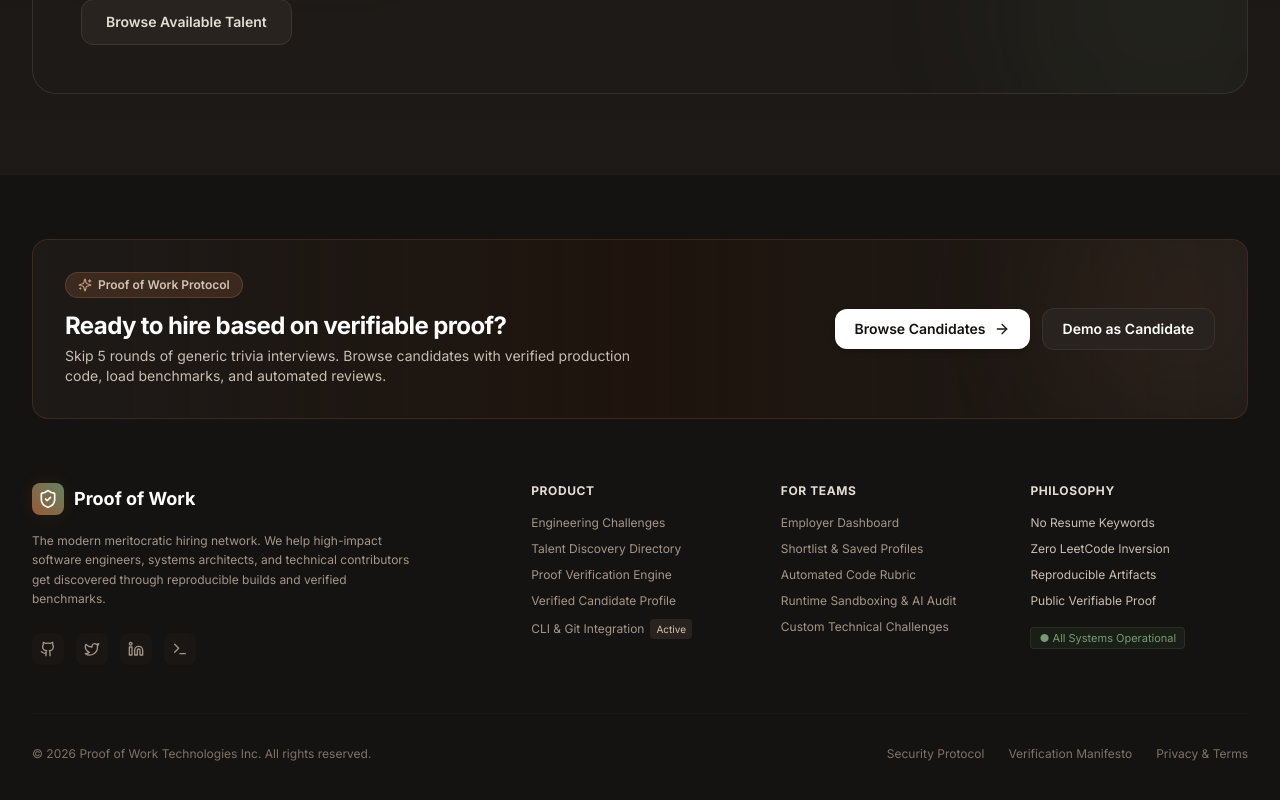
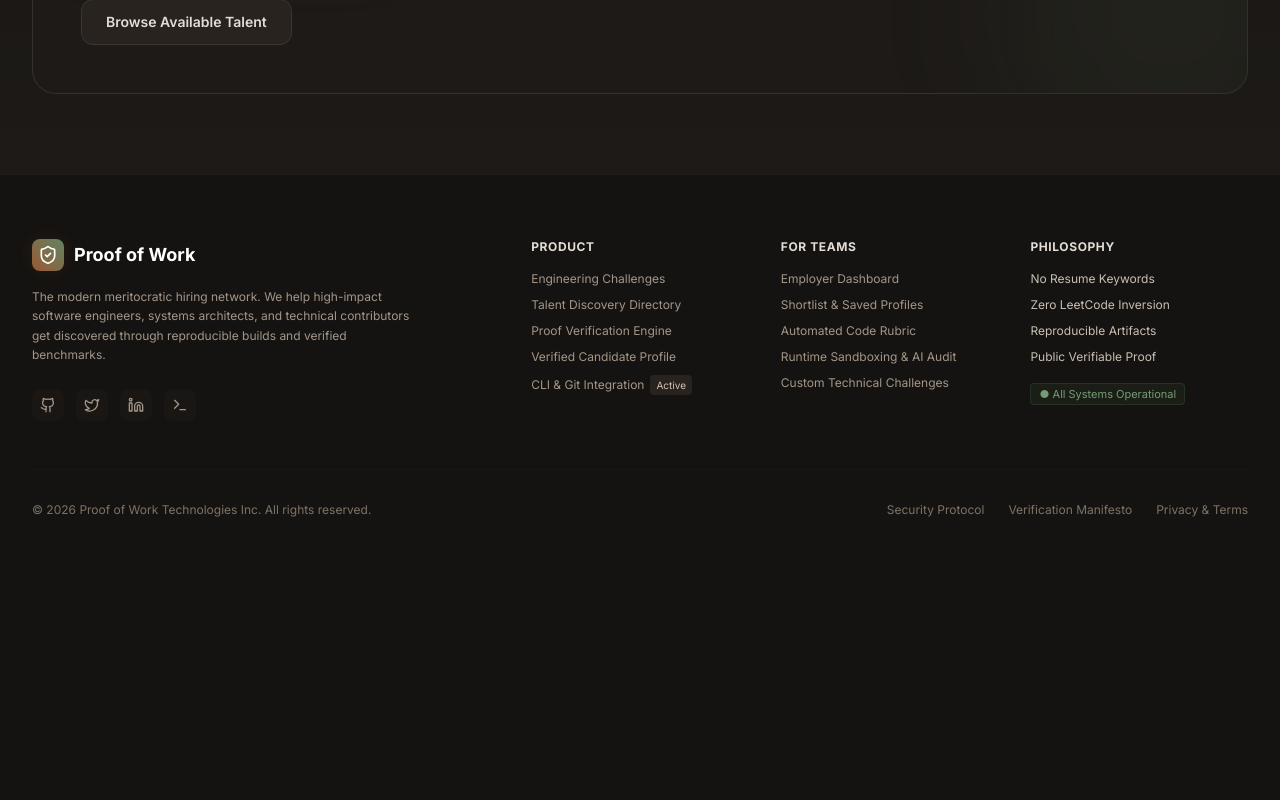
Before and after one commit to sarwgyaraj/Proof-of-Work, a React (Vite) app: page / in a window 1280 px wide. Shown: the part 2859-3659 px from the top of the page. After the commit the page ends 3441 px from the top, so only its background shows below. Built offline with nearby package versions, Linux system fonts and the light colour scheme.

Commit message:
show Ready to hire call to action only for Microsoft/corporate role

```diff
--- a/src/components/Footer.jsx
+++ b/src/components/Footer.jsx
@@ -3,13 +3,17 @@ import { useApp } from '../context/AppContext';
 import { ShieldCheck, Heart, Github, Twitter, Linkedin, Terminal, Sparkles, ArrowRight } from 'lucide-react';
 
 export default function Footer() {
-  const { navigateTo, loginAs } = useApp();
+  const { navigateTo, loginAs, currentUser } = useApp();
+
+  // Show "Ready to hire based on verifiable proof?" banner only for Microsoft (Corporate) persona
+  const isMicrosoft = currentUser?.id === 'emp-microsoft-01' || currentUser?.role === 'employer';
 
   return (
     <footer className="w-full border-t border-slate-850 bg-navy-950 text-slate-400 py-16">
       <div className="max-w-7xl mx-auto px-4 sm:px-6 lg:px-8">
 
-        {/* Top Call to Action Banner inside footer */}
+        {/* Top Call to Action Banner inside footer - only visible for Microsoft/Corporate, hidden in candidate section */}
+        {isMicrosoft && (
           <div className="relative rounded-2xl bg-gradient-to-r from-navy-900 via-brand-950/40 to-navy-900 border border-brand-500/20 p-8 mb-16 overflow-hidden">
             <div className="absolute top-0 right-0 -mr-16 -mt-16 w-64 h-64 bg-brand-500/10 rounded-full blur-3xl pointer-events-none" />
             <div className="flex flex-col md:flex-row items-center justify-between gap-6 relative z-10">
@@ -33,15 +37,10 @@ export default function Footer() {
                   Browse Candidates
                   <ArrowRight className="w-4 h-4 text-navy-900" />
                 </button>
-              <button
-                onClick={() => loginAs('candidate')}
-                className="px-5 py-2.5 rounded-xl bg-slate-800 hover:bg-slate-750 text-white font-semibold text-sm border border-slate-700/80 transition-all flex items-center justify-center"
-              >
-                Demo as Candidate
-              </button>
               </div>
             </div>
           </div>
+        )}
 
         {/* 4-column footer layout */}
         <div className="grid grid-cols-2 md:grid-cols-5 gap-8 mb-12">
```
Also changed, not shown: 3 other files (tests, documents, lock files or other folders). Lines whose indentation alone changed are shown as unchanged.
